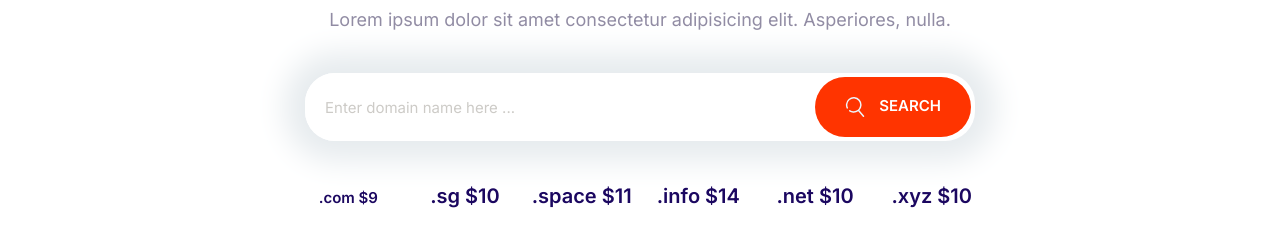
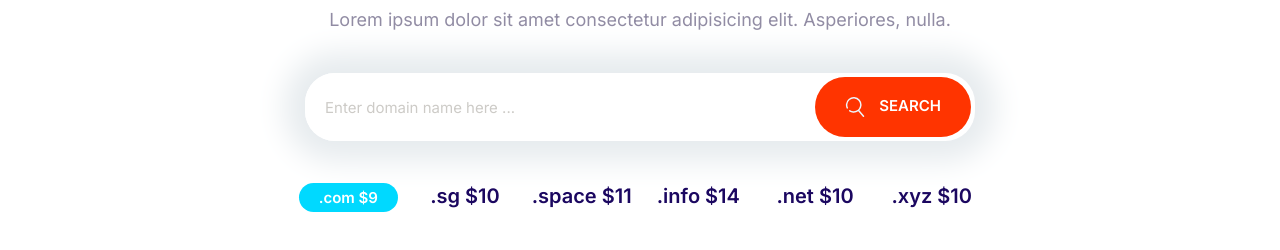
Before and after one commit to ayush857rohan/ghoshify, a plain HTML site: page INDEX.HTML in a window 1280 px wide. Shown: the part 544-794 px from the top of the page. Drawn offline with Linux system fonts and the light colour scheme.

Commit message:
Domain blocks.

```diff
--- a/INDEX.HTML
+++ b/INDEX.HTML
@@ -61,7 +61,7 @@
         </button>
       </div>
       <ul class="list block-domain__prices">
-        <li><span class="badge badge_secondary">.com $9</span></li>
+        <li><span class="badge badge--secondary">.com $9</span></li>
         <li>.sg $10</li>
         <li>.space $11</li>
         <li>.info $14</li>
@@ -69,6 +69,7 @@
         <li>.xyz $10</li>
       </ul>
     </section>
+
     <script src="js/main.js"></script>
   </body>
 </html>
```
Also changed, not shown: components/Domain blocks.html (+1 -1 lines).
